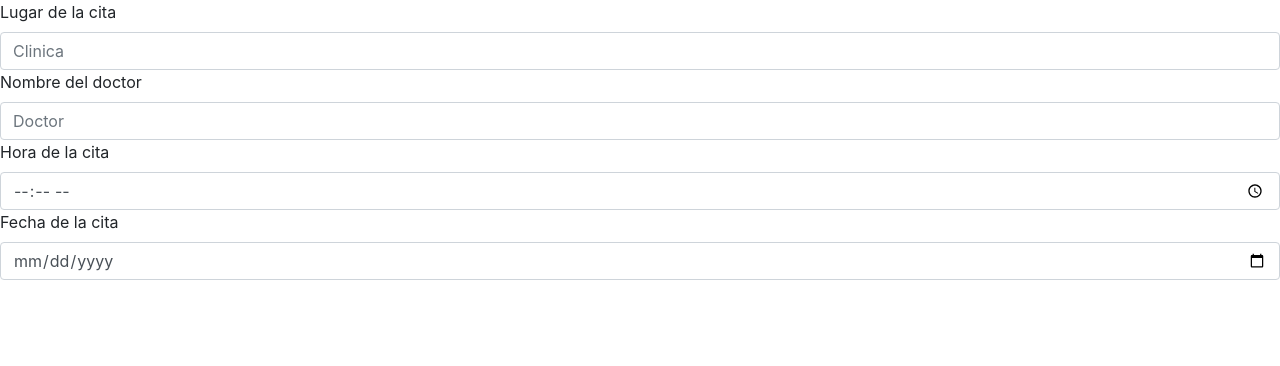
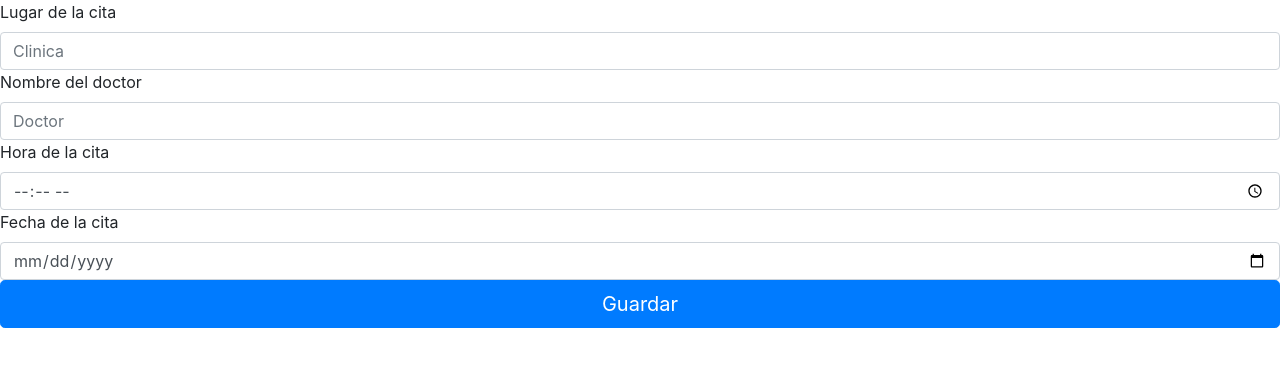
Before and after one commit to AAlex199/Cuidados-Medicos, a plain HTML site: page www/pantalla4.html in a window 1280 px wide. Drawn offline with Linux system fonts and the light colour scheme.

Commit message:
Add files via upload

```diff
--- a/www/pantalla4.html
+++ b/www/pantalla4.html
@@ -23,6 +23,6 @@
       <label>Fecha de la cita</label><br>
       <input type="date" class="form-control" placeholder="Fecha">
     </div>
-
+    <button type="check" class="btn btn-primary btn-lg btn-block">Guardar</button>
   </body>
 </html>
```
Also changed, not shown: www/Pantalla3.html (+1 -1 lines), www/pantalla1.html (+0 -1 lines).
